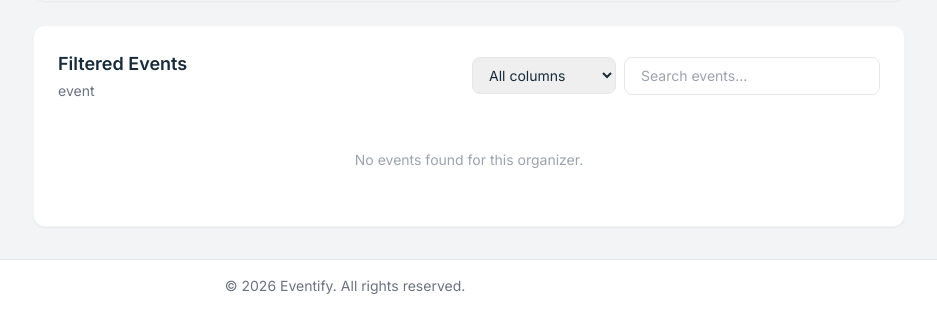
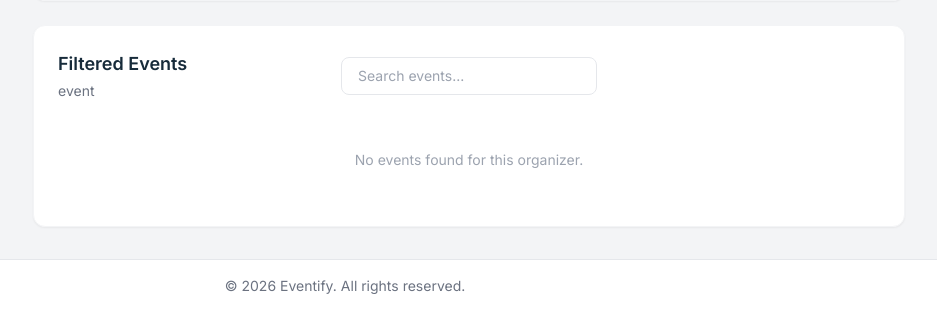
Before and after one commit to AI-with-Coding-2026/Project-B-Eventify, a Django app: template authentication/templates/authentication/analytics_dashboard.html in a window 1280 px wide. Shown: the part 520-832 px from the top of the page, without its empty margins (295-1232 px from the left). Run offline with Django 5.2, Linux system fonts and the light colour scheme; the template is opened without the code that fills it, so the values that code supplies are empty; some libraries are stand-ins or nearby versions.

Commit message:
reaserch bar

```diff
--- a/authentication/templates/authentication/analytics_dashboard.html
+++ b/authentication/templates/authentication/analytics_dashboard.html
@@ -99,31 +99,15 @@
 {% endif %}
 
 <div class="mt-6 bg-white p-6 rounded-xl shadow-sm border border-gray-100" data-datagrid-wrapper>
-    <div class="flex flex-col sm:flex-row gap-3 justify-between items-start sm:items-center mb-4">
-        <div>
+    <div class="relative flex flex-col gap-3 sm:flex-row sm:items-center sm:justify-between mb-4">
+        <label class="w-full sm:absolute sm:left-1/2 sm:w-64 sm:-translate-x-1/2">
+            <span class="sr-only">Search filtered events</span>
+            <input type="search" data-datagrid-search placeholder="Search events..."
+                class="w-full rounded-lg border border-gray-200 px-4 py-2 text-sm focus:outline-none focus:ring-2 focus:ring-indigo-300">
+        </label>
+        <div class="sm:order-first">
             <h2 class="text-lg font-semibold display">Filtered Events</h2>
             <span class="text-sm text-gray-500"><strong data-datagrid-count>{{ total_events }}</strong> event{{ total_events|pluralize }}</span>
-        </div>
-        <div class="flex w-full flex-col gap-2 sm:w-auto sm:flex-row">
-            <label>
-                <span class="sr-only">Search in column</span>
-                <select data-datagrid-search-column
-                    class="w-full rounded-lg border border-gray-200 px-3 py-2 text-sm focus:outline-none focus:ring-2 focus:ring-indigo-300 sm:w-36">
-                    <option value="-1">All columns</option>
-                    <option value="0">Event</option>
-                    <option value="1">Organizer</option>
-                    <option value="2">Category</option>
-                    <option value="3">Date</option>
-                    <option value="4">Location</option>
-                    <option value="5">Price</option>
-                    <option value="6">Revenue</option>
-                </select>
-            </label>
-            <label class="w-full sm:w-64">
-                <span class="sr-only">Search filtered events</span>
-                <input type="search" data-datagrid-search placeholder="Search events..."
-                    class="w-full rounded-lg border border-gray-200 px-4 py-2 text-sm focus:outline-none focus:ring-2 focus:ring-indigo-300">
-            </label>
         </div>
     </div>
 
```
